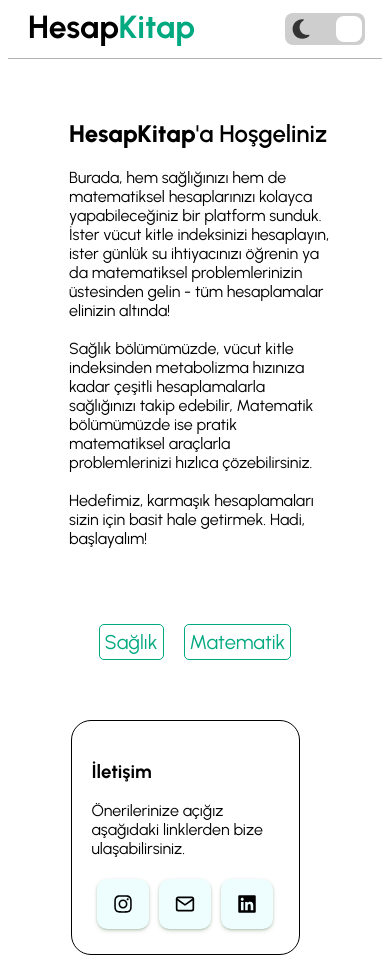
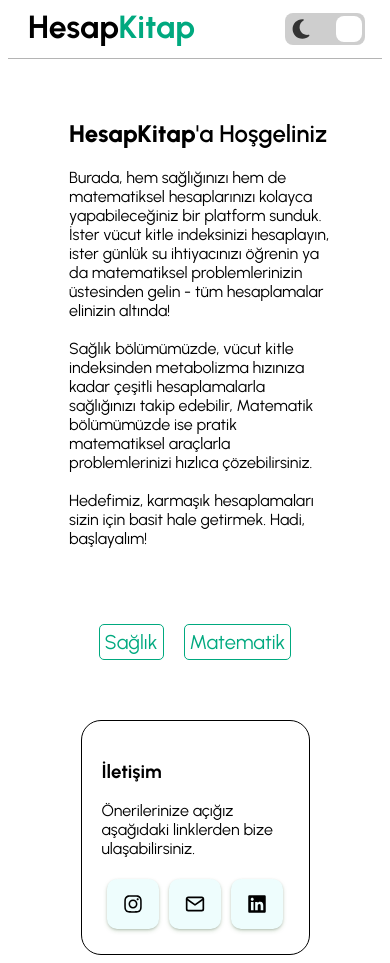
Before and after one commit to MBasaran4/HesapKitap, a React (Vite) app: page / in a window 390 px wide. Built offline with nearby package versions, Linux system fonts and the light colour scheme.

Commit message:
Mobile Style

```diff
--- a/src/components/Body.css
+++ b/src/components/Body.css
@@ -168,5 +168,6 @@ button:hover .link{
         width: 50%;
         bottom: 10px;
         margin-top: 50px;
+        margin-right: 0;
     }
 }
```
